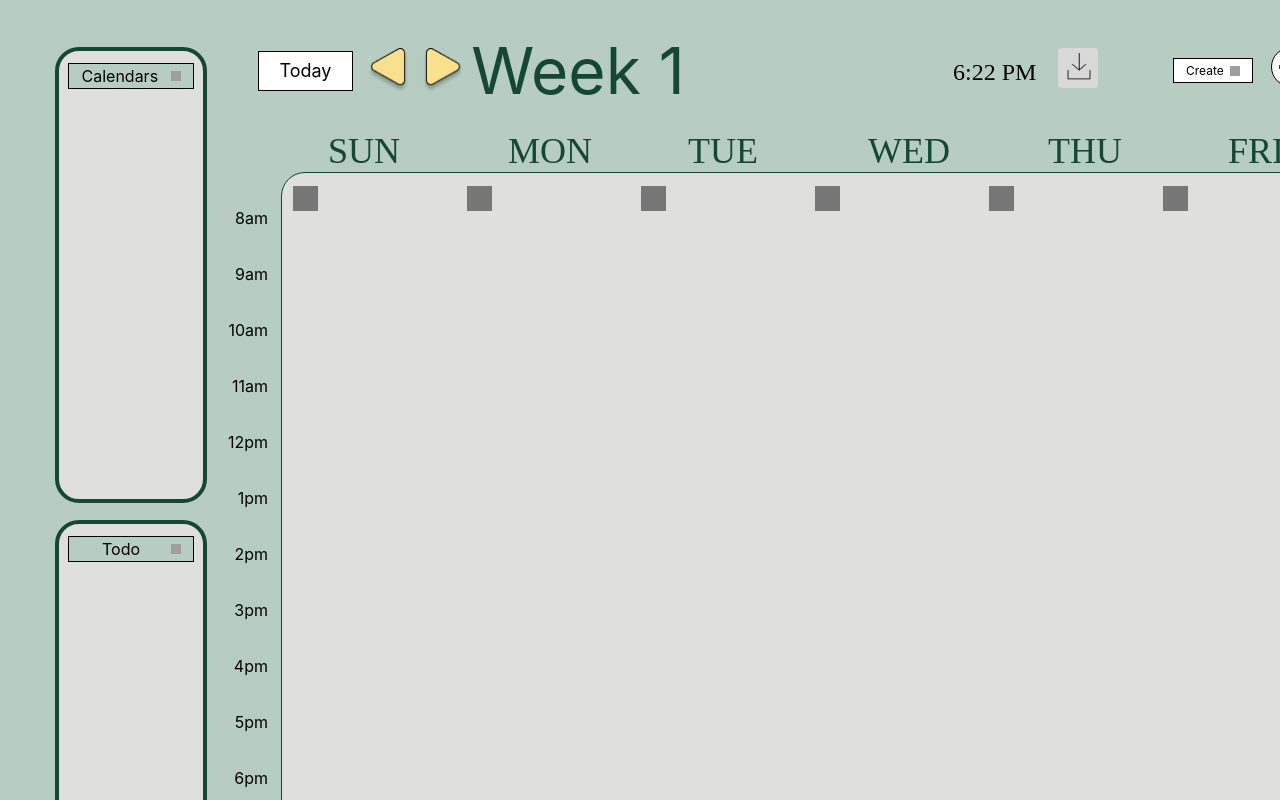
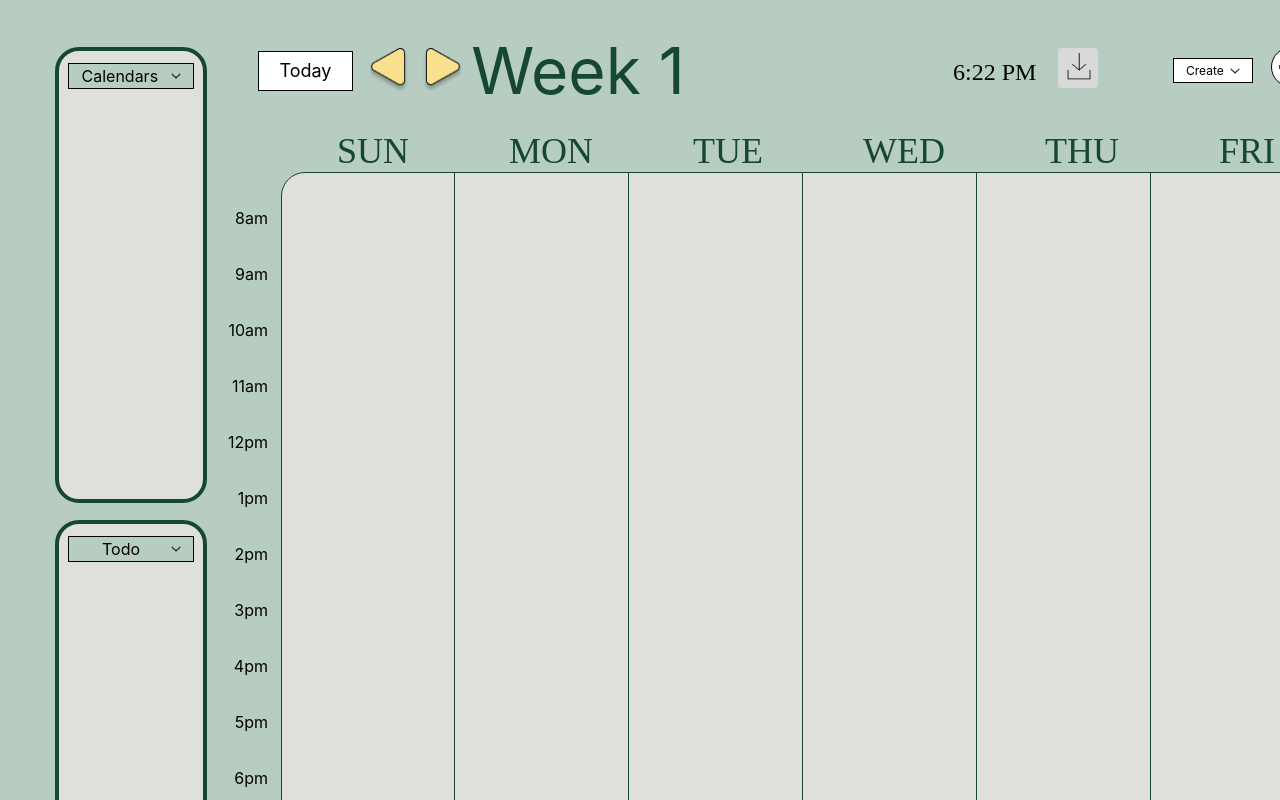
Before and after one commit to KevinBeltran23/csc307_154734, a React (Vite) app in the folder packages/react-frontend/: page /Weekly in a window 1280 px wide. Shown: the top 800 px of the page. Built offline with nearby package versions, Linux system fonts and the light colour scheme; grey boxes are pictures that could not be loaded.

Commit message:
days and lines -days misaligned

```diff
--- a/packages/react-frontend/src/components/Weekly.css
+++ b/packages/react-frontend/src/components/Weekly.css
@@ -259,77 +259,6 @@ button {
     color: #000000;
 }
 
-/* Days */
-.days {
-    display: flex;
-    flex-direction: row;
-    align-items: flex-start;
-    padding: 0px;
-    position: absolute;
-    width: 1270px;
-    height: 45px;
-    left: 320px;
-    top: 120px;
-}
-
-/* SUN, MON, TUE, WED, THU, FRI, SAT */
-.sun,
-.mon,
-.tue,
-.wed,
-.thu,
-.fri,
-.sat {
-    width: 180px;
-    height: 45px;
-    font-family: 'Josefin Sans';
-    font-style: normal;
-    font-weight: 400;
-    font-size: 36px;
-    line-height: 36px;
-    display: flex;
-    align-items: center;
-    text-align: center;
-    color: #154734;
-    flex: none;
-    flex-grow: 0;
-}
-
-/* SUN */
-.sun {
-    order: 0;
-}
-
-/* MON */
-.mon {
-    order: 1;
-}
-
-/* TUE */
-.tue {
-    order: 2;
-}
-
-/* WED */
-.wed {
-    order: 3;
-}
-
-/* THU */
-.thu {
-    order: 4;
-}
-
-/* FRI */
-.fri {
-    order: 5;
-}
-
-/* SAT */
-.sat {
-    order: 6;
-}
-
 
 /* Times */
 .time-container {
@@ -416,8 +345,6 @@ button {
     z-index: 13;
 }
 
-
-
 .settings-frame {
     position: absolute;
     cursor: pointer;
@@ -433,7 +360,6 @@ button {
     /* Set background color to white */
     border: 1px solid #000000;
 }
-
 
 .gear {
     position: absolute;
@@ -520,21 +446,67 @@ button {
 
 
 
+/* Days */
+/* Days */
+.days-frame {
+    display: flex;
+    flex-direction: row;
+    justify-content: center; /* Center the items horizontally */
+    align-items: center; /* Align items vertically */
+    padding: 0px;
+    position: absolute;
+    gap: 100px;
+    width: 1220px;
+    height: 45px;
+    left: 270px;
+    top: 120px;
+}
+
+/* SUN, MON, TUE, WED, THU, FRI, SAT */
+.day {
+    font-family: 'Josefin Sans';
+    font-style: normal;
+    font-weight: 400;
+    font-size: 36px;
+    line-height: 36px;
+    text-align: center; /* Center the text horizontally */
+    color: #154734;
+    flex: none;
+    flex-grow: 0;
+}
+
+
 /* CalendarSquare */
 .calendar-square {
-    box-sizing: border-box;
     position: absolute;
     width: 1220px;
     height: 755px;
-    left: 273px;
-    top: 164px;
     background: #DFDFDB;
     border: 1px solid #154734;
     border-radius: 24px;
+    top: 164px;
+    left: 273px;
+}
+
+/* DividerLines */
+.divider-lines {
+    display: flex;
+    gap: 173px;
+    position: absolute;
+    width: 871px;
+    height: 754px;
+    top: 164px;
+    left: 446px;
+}
+
+.line {
+    width: 1px;
+    height: 754px;
+    background-color: #154734; /* This creates a solid black line */
 }
 
 /* DateSquares */
-.date-squares {
+.date-squares-frame {
     display: flex;
     flex-direction: row;
     align-items: flex-start;
@@ -547,40 +519,21 @@ button {
     top: 178px;
 }
 
-/* DividerLines */
-.divider-lines {
-    display: flex;
-    flex-direction: row;
-    align-items: flex-start;
-    padding: 0px;
-    gap: 173px;
-    position: absolute;
-    width: 871px;
-    height: 754px;
-    left: 446px;
-    top: 164px;
-}
-
-.line {
-    width: 754px;
-    height: 0px;
-    border: 1px solid #000000;
-    transform: rotate(90.08deg);
+.date-square {
+    width: 25px;
+    height: 25px;
+    background: whitesmoke;
     flex: none;
     flex-grow: 0;
+    font-family: 'Josefin Sans';
+    font-style: normal;
+    font-weight: 400;
+    font-size: 20px;
+    color: #154734;
+    display: flex;
+    justify-content: center;
+    align-items: center;
+    text-align: center;
+    border-radius: 4px;
+    border: 1px solid #154734;
 }
-
-/* Individual Date Squares */
-.sunday-date-square,
-.monday-date-square,
-.tuesday-date-square,
-.wednesday-date-square,
-.thursday-date-square,
-.friday-date-square,
-.saturday-date-square {
-    width: 25px;
-    height: 25px;
-    background: #777777;
-    flex: none;
-    flex-grow: 0;
-}
--- a/packages/react-frontend/src/pages/Weekly.jsx
+++ b/packages/react-frontend/src/pages/Weekly.jsx
@@ -55,17 +55,6 @@ export default function Main() {
       </button>
 
 
-      <div className='days'>
-        <span className='sun'>SUN</span>
-        <span className='mon'>MON</span>
-        <span className='tue'>TUE</span>
-        <span className='wed'>WED</span>
-        <span className='thu'>THU</span>
-        <span className='fri'>FRI</span>
-        <span className='sat'>SAT</span>
-      </div>
-
-
       <div className='time-container'>
         {/* Time slots */}
         <span className='time-slot'>8am</span>
@@ -85,22 +74,39 @@ export default function Main() {
 
       {/* <div className='expand' /> */}
 
+      <div className='days-frame'>
+        <span className='day'>SUN</span>
+        <span className='day'>MON</span>
+        <span className='day'>TUE</span>
+        <span className='day'>WED</span>
+        <span className='day'>THU</span>
+        <span className='day'>FRI</span>
+        <span className='day'>SAT</span>
+      </div>
+
       {/* CalendarSquare */}
       <div className="calendar-square"></div>
 
       {/* DividerLines */}
-
+      <div className="divider-lines">
+        <div className="line"></div>
+        <div className="line"></div>
+        <div className="line"></div>
+        <div className="line"></div>
+        <div className="line"></div>
+        <div className="line"></div>
+      </div>
 
       {/* DateSquares */}
-      <div className="date-squares">
-        <div className="date-square sunday-date-square"></div>
-        <div className="date-square monday-date-square"></div>
-        <div className="date-square tuesday-date-square"></div>
-        <div className="date-square wednesday-date-square"></div>
-        <div className="date-square thursday-date-square"></div>
-        <div className="date-square friday-date-square"></div>
-        <div className="date-square saturday-date-square"></div>
-      </div>
+      {/*<div className="date-squares-frame">
+        <span className="date-square">29</span>
+        <div className="date-square"></div>
+        <div className="date-square"></div>
+        <div className="date-square"></div>
+        <div className="date-square"></div>
+        <div className="date-square"></div>
+        <div className="date-square"></div>
+    </div>*/}
 
 
     </div>
```
Also changed, not shown: packages/react-frontend/src/assets/dropdown_arrow.png (added).
